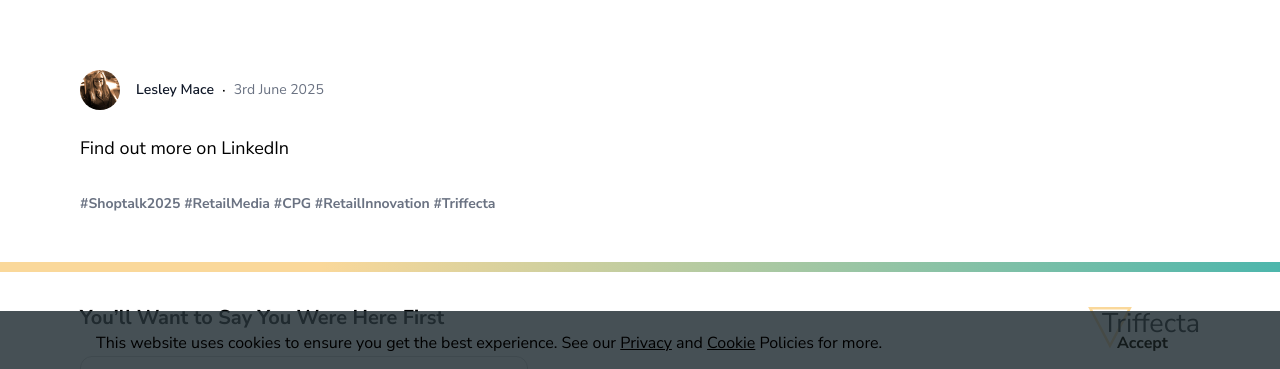
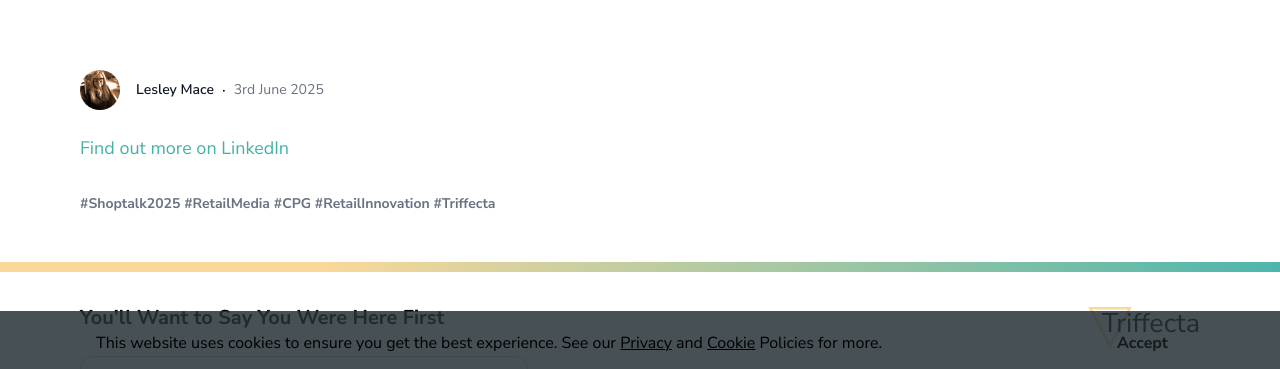
Before and after one commit to karl-triffecta/marketing-site, an Astro site: page /latest/triffecta-at-shoptalk-2025 in a window 1280 px wide. Shown: the part 425-794 px from the top of the page. Built offline with nearby package versions, Linux system fonts and the light colour scheme; Astro itself is replaced by a stand-in of ours; some packages are replaced by stand-ins of ours.

Commit message:
Ensure any external blog post includes a link
Incase someone visits the page directly

```diff
--- a/src/content/posts/triffecta-at-shoptalk-2025.md
+++ b/src/content/posts/triffecta-at-shoptalk-2025.md
@@ -11,4 +11,4 @@ platform: "linkedin"
 tags: "#Shoptalk2025 #RetailMedia #CPG #RetailInnovation #Triffecta "
 ---
 
-Find out more on LinkedIn
+<a href="https://www.linkedin.com/posts/triffecta-com_shoptalk2025-retailmedia-cpg-activity-7335535133246021634-zEUZ?utm_source=share&utm_medium=member_desktop&rcm=ACoAAAeAzbYB3ONnGcwvza5pwYI1AkftnqyQqyY" target="_blank">Find out more on LinkedIn</a>
```
